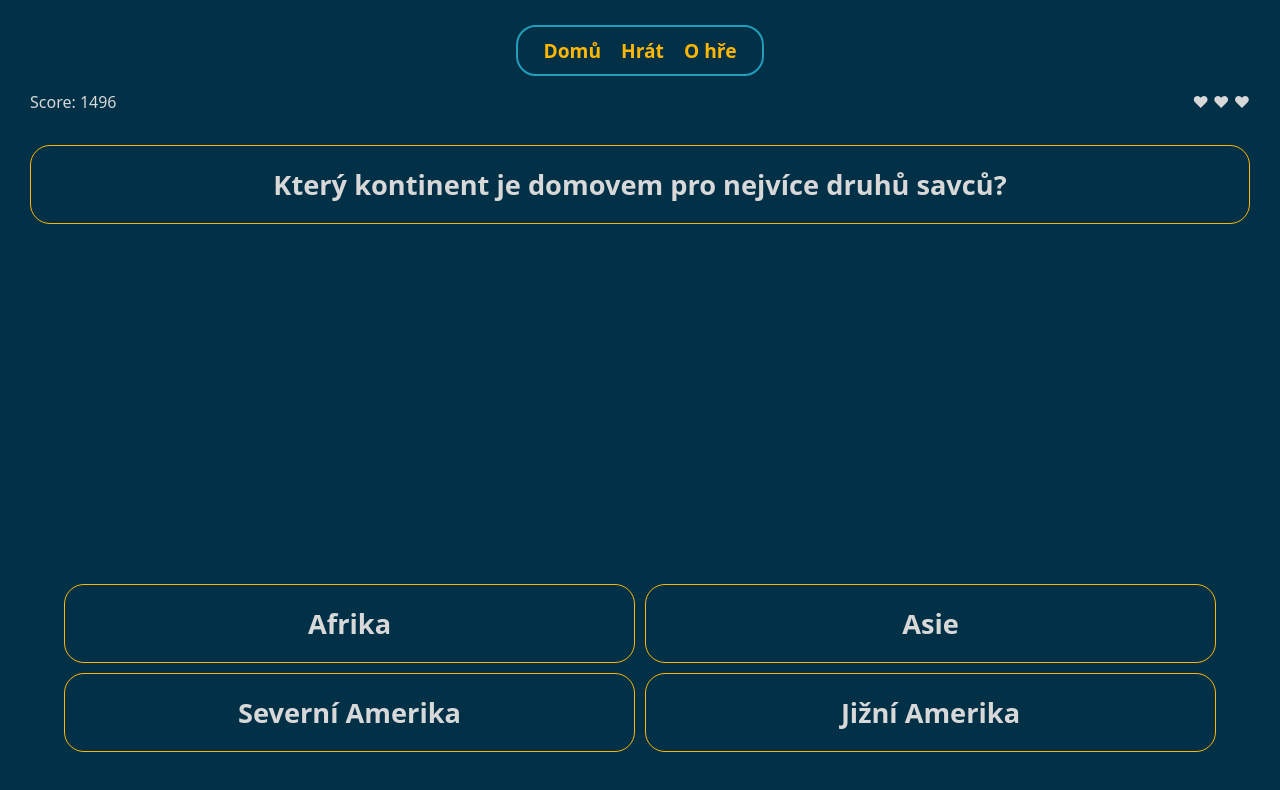
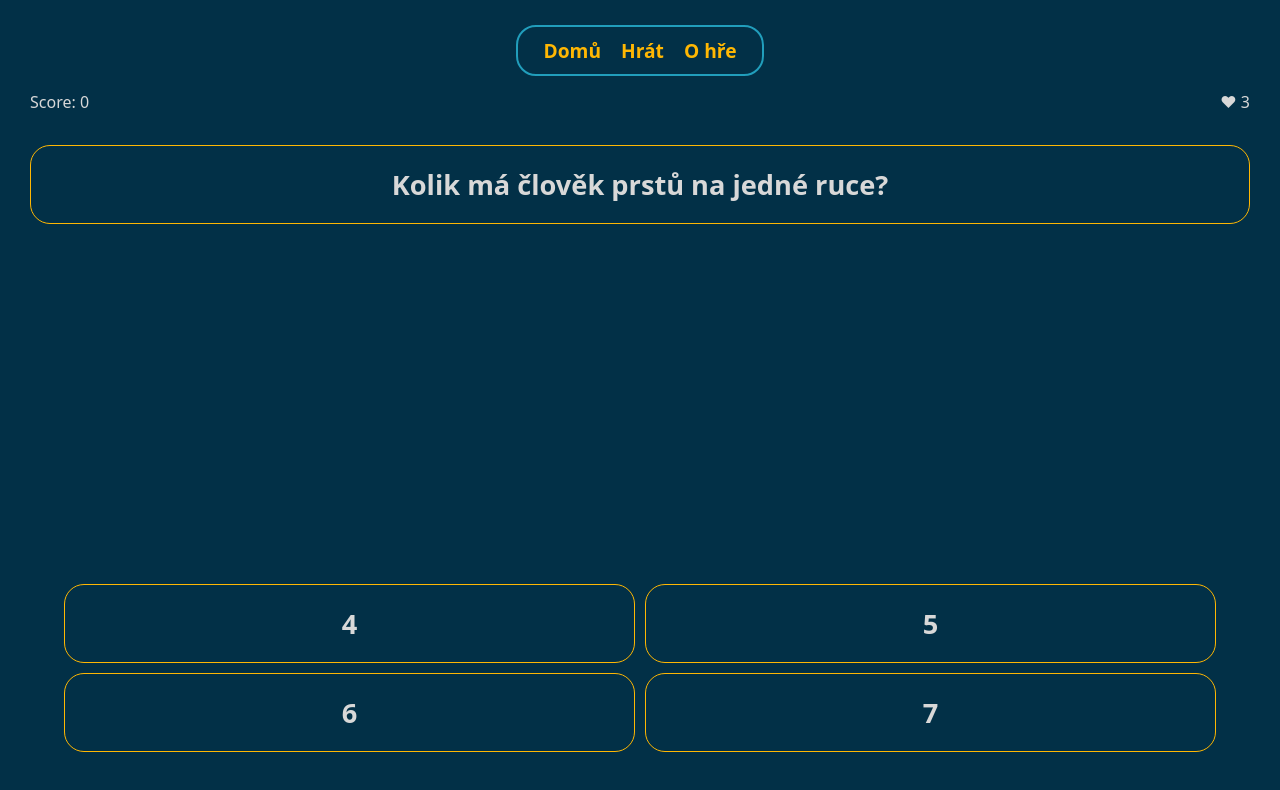
Before and after one commit to RadekNemecek/quizmania, a Vue app: page /play in a window 1280 px wide. Shown: the top 790 px of the page. Built offline with nearby package versions, Linux system fonts and the light colour scheme.

Commit message:
upraven json a funkce

```diff
--- /dev/null
+++ b/public/data/questions.json
@@ -0,0 +1,132 @@
+[
+    {
+        "id": 1,
+        "question": "Které je hlavní město České republiky?",
+        "options": [
+            "Brno",
+            "Praha",
+            "Ostrava",
+            "Plzeň"
+        ],
+        "correctAnswer": "Praha",
+        "difficulty": "easy",
+        "category": "Geografie"
+    },
+    {
+        "id": 2,
+        "question": "Kolik má člověk prstů na jedné ruce?",
+        "options": [
+            "4",
+            "5",
+            "6",
+            "7"
+        ],
+        "correctAnswer": "5",
+        "difficulty": "easy",
+        "category": "Biologie"
+    },
+    {
+        "id": 3,
+        "question": "Který plyn je nejvíce zastoupen v atmosféře?",
+        "options": [
+            "Kyslík",
+            "Dusík",
+            "Oxid uhličitý",
+            "Vodík"
+        ],
+        "correctAnswer": "Dusík",
+        "difficulty": "easy",
+        "category": "Chemie"
+    },
+    {
+        "id": 4,
+        "question": "Kolik měsíců má rok?",
+        "options": [
+            "10",
+            "11",
+            "12",
+            "13"
+        ],
+        "correctAnswer": "12",
+        "difficulty": "easy",
+        "category": "Obecné znalosti"
+    },
+    {
+        "id": 5,
+        "question": "Jaké je největší zvíře na světě?",
+        "options": [
+            "Slon",
+            "Modrá velryba",
+            "Žirafa",
+            "Hroch"
+        ],
+        "correctAnswer": "Modrá velryba",
+        "difficulty": "easy",
+        "category": "Příroda"
+    },
+    {
+        "id": 6,
+        "question": "Který kontinent je největší?",
+        "options": [
+            "Afrika",
+            "Asie",
+            "Evropa",
+            "Antarktida"
+        ],
+        "correctAnswer": "Asie",
+        "difficulty": "easy",
+        "category": "Geografie"
+    },
+    {
+        "id": 7,
+        "question": "Která planeta je nejblíže ke Slunci?",
+        "options": [
+            "Venuše",
+            "Mars",
+            "Merkur",
+            "Země"
+        ],
+        "correctAnswer": "Merkur",
+        "difficulty": "easy",
+        "category": "Astronomie"
+    },
+    {
+        "id": 8,
+        "question": "Kolik hodin má den?",
+        "options": [
+            "12",
+            "24",
+            "36",
+            "48"
+        ],
+        "correctAnswer": "24",
+        "difficulty": "easy",
+        "category": "Obecné znalosti"
+    },
+    {
+        "id": 9,
+        "question": "Která barva vznikne smícháním modré a žluté?",
+        "options": [
+            "Zelená",
+            "Oranžová",
+            "Fialová",
+            "Hnědá"
+        ],
+        "correctAnswer": "Zelená",
+        "difficulty": "easy",
+        "category": "Umění"
+    },
+    {
+        "id": 10,
+        "question": "Jak se jmenuje autor knihy 'Harry Potter'?",
+        "options": [
+            "J.R.R. Tolkien",
+            "George R.R. Martin",
+            "J.K. Rowlingová",
+            "Stephen King"
+        ],
+        "correctAnswer": "J.K. Rowlingová",
+        "difficulty": "easy",
+        "category": "Literatura"
+    }
+]
--- a/src/views/Play.vue
+++ b/src/views/Play.vue
@@ -2,44 +2,173 @@
   <div class="play">
         <div class="info">
             <div class="score">
-            <span>Score: 1496</span>
+
+                Score: {{ score }}
 
             </div>
             <div class="life">
-            <span>❤ ❤ ❤</span>
+                ❤ {{ lives }}
             </div>
         </div>
+
+        <div v-if="loading">
+            Načítání otázek...
+        </div>
+
+        <div v-else>
             <div class="question">
                 <p>
-            Který kontinent je domovem pro nejvíce druhů savců?
+                    {{ currentQuestion.question }}
                 </p>
             </div>
+        </div>
+
         <div class="answer">
-        <div class="choice choice-1">
-            <p>
-                Afrika
-            </p>
+
+            <div v-for="(option, index) in currentQuestion.options"
+                :key="index"
+                class="choice"
+                @click="checkAnswer(option)"
+            >
+                <p>{{ option }}</p>
             </div>
-        <div class="choice choice-2">
-            <p>
-                Asie
-            </p>
-        </div>
-        <div class="choice choice-3">
-            <p>
-                Severní Amerika
-            </p>
-        </div>
-        <div class="choice choice-4">
-            <p>
-                Jižní Amerika
-            </p>
-        </div>
+
         </div>
     </div>
 </template>
 
+
+
+
+
+<script>
+export default {
+    name: "play",
+    data() {
+        return {
+            score: 0,
+            lives: 3,
+            currentQuestionIndex: 0,
+            question: "Které město je hlavním městem ČR?",
+            options: [],
+            loading: true,
+        };
+    },
+
+    computed: {
+        currentQuestion() {
+            return this.question[this.currentQuestionIndex] || {};
+        },
+    },
+
+    created() {
+        this.loadQuestions();
+    },
+
+    methods: {
+        async loadQuestions() {
+            try {
+                const response = await fetch("/data/questions.json");
+                const data = await response.json();
+                this.question = data.filter( (q) => q.difficulty === "easy" );
+
+                if(this.question.length > 0) {
+                    this.currentQuestionIndex = Math.floor(Math.random() * this.question.length);
+                }
+
+                this.loading = false;
+            }
+            catch (error) {
+                console.error("chyba při načítání otázek: ", error);
+                this.loading = false;
+            }
+        },
+
+        checkAnswer(option) {
+            const correctAnswer = this.currentQuestion.correctAnswer;
+            const choices = document.querySelectorAll('.choice');
+
+            // zmena barvy pozadi dle odpovedi
+            choices.forEach(choice => {
+                if (choice.textContent.trim() === option) {
+                    if (option === correctAnswer) {
+                        choice.classList.add('correct');
+                        this.score += 100;
+                    } else {
+                        choice.classList.add('incorrect');
+                        this.lives -= 1;
+                    }
+
+                }
+            });
+
+
+            setTimeout(() => {
+                if (this.lives === 0 ){
+                    alert("Konec hry");
+                    this.resetGame();
+                }
+                else {
+                    this.nextQuestion();
+                    this.clearChoices();
+                }
+            }, 1500);
+        },
+
+        clearChoices() {
+            const choices = document.querySelectorAll('.choice');
+            choices.forEach(choice => {
+                choice.classList.remove('correct', 'incorrect');
+            });
+        },
+
+
+
+        nextQuestion() {
+            if (this.currentQuestionIndex < this.question.length -1) {
+                this.currentQuestionIndex += 1;
+            }
+            else {
+                alert("Gratulace! Odpověďel jsi na všechny otázky!");
+                this.resetGame();
+            }
+        },
+
+        resetGame() {
+            this.score = 0;
+            this.lives = 3;
+            this.currentQuestionIndex =0;
+        }
+    }
+};
+
+</script>
+
+
+
+
+
+
+
+
+
+
+
+
+
+
 <style scoped>
+
+.correct {
+    background-color: green;
+    color: white;
+}
+
+.incorrect {
+    background-color: red;
+    color: white;
+}
+
 .info {
     display: flex;
     justify-content: space-between;
@@ -58,8 +187,13 @@
 .choice {
     border: 1px solid #FFB703;
     border-radius: 20px;
+    cursor: pointer;
+    transition: background-color 0.3s;
+}
 
-}
+/* .choice:hover {
+    background-color: #00476b;
+} */
 
 .play {
     width: 100%;
```
Lines whose indentation alone changed are shown as unchanged.
